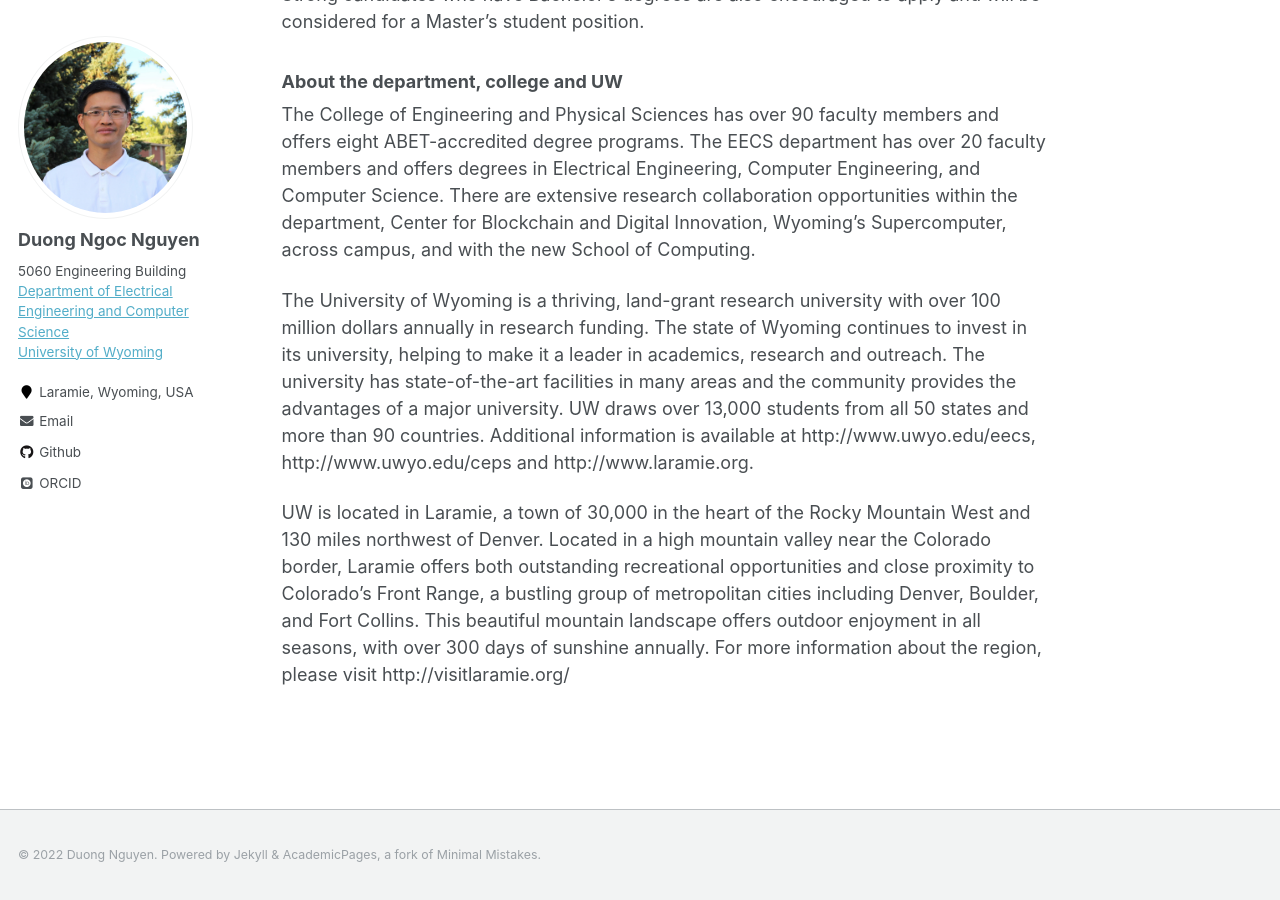
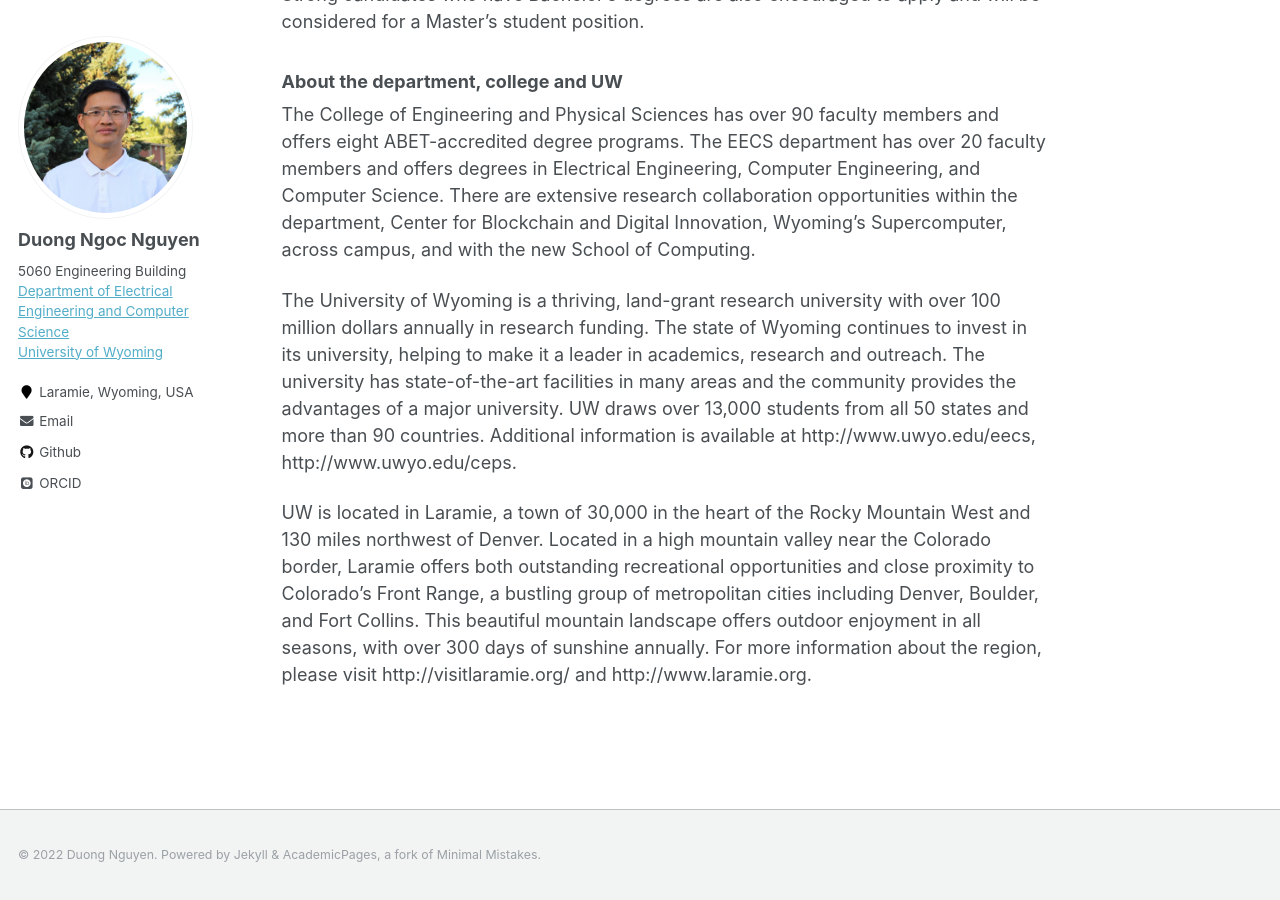
Before and after one commit to duongnn/duongnn.github.io, a Jekyll site: the page built from _pages/about.md, in a window 1280 px wide and 900 px high, scrolled down 888 px. Built offline with Jekyll 4.4.1, drawn with Linux system fonts in a browser that asks for light colours; some web fonts are replaced.

```diff
--- a/_pages/about.md
+++ b/_pages/about.md
@@ -32,6 +32,6 @@ Strong candidates who have Bachelor's degrees are also encouraged to apply and w
 
 The College of Engineering and Physical Sciences has over 90 faculty members and offers eight ABET-accredited degree programs. The EECS department has over 20 faculty members and offers degrees in Electrical Engineering, Computer Engineering, and Computer Science. There are extensive research collaboration opportunities within the department, Center for Blockchain and Digital Innovation, Wyoming’s Supercomputer, across campus, and with the new School of Computing.
 
-The University of Wyoming is a thriving, land-grant research university with over 100 million dollars annually in research funding. The state of Wyoming continues to invest in its university, helping to make it a leader in academics, research and outreach. The university has state-of-the-art facilities in many areas and the community provides the advantages of a major university. UW draws over 13,000 students from all 50 states and more than 90 countries. Additional information is available at http://www.uwyo.edu/eecs, http://www.uwyo.edu/ceps and http://www.laramie.org.
+The University of Wyoming is a thriving, land-grant research university with over 100 million dollars annually in research funding. The state of Wyoming continues to invest in its university, helping to make it a leader in academics, research and outreach. The university has state-of-the-art facilities in many areas and the community provides the advantages of a major university. UW draws over 13,000 students from all 50 states and more than 90 countries. Additional information is available at http://www.uwyo.edu/eecs, http://www.uwyo.edu/ceps.
 
-UW is located in Laramie, a town of 30,000 in the heart of the Rocky Mountain West and 130 miles northwest of Denver. Located in a high mountain valley near the Colorado border, Laramie offers both outstanding recreational opportunities and close proximity to Colorado’s Front Range, a bustling group of metropolitan cities including Denver, Boulder, and Fort Collins. This beautiful mountain landscape offers outdoor enjoyment in all seasons, with over 300 days of sunshine annually. For more information about the region, please visit http://visitlaramie.org/
+UW is located in Laramie, a town of 30,000 in the heart of the Rocky Mountain West and 130 miles northwest of Denver. Located in a high mountain valley near the Colorado border, Laramie offers both outstanding recreational opportunities and close proximity to Colorado’s Front Range, a bustling group of metropolitan cities including Denver, Boulder, and Fort Collins. This beautiful mountain landscape offers outdoor enjoyment in all seasons, with over 300 days of sunshine annually. For more information about the region, please visit http://visitlaramie.org/ and http://www.laramie.org.
```
